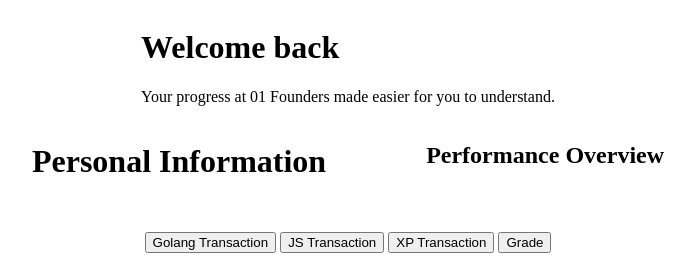
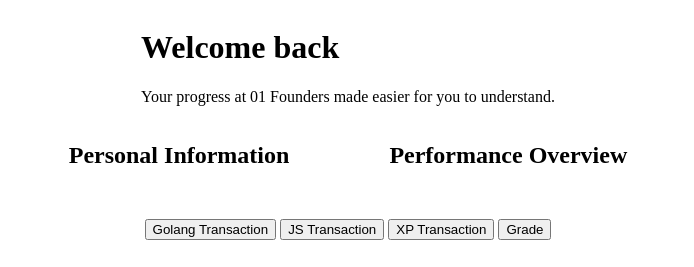
Before and after one commit to eediallo/graphql, a website with bundled scripts: page dashboard.html in a window 1280 px wide. Shown: the whole page, without its empty margins (292-986 px from the left). Built offline with nearby package versions, Linux system fonts and the light colour scheme.

Commit message:
feat: update heading level for Personal Information in dashboard.html for improved accessibility

```diff
--- a/dashboard.html
+++ b/dashboard.html
@@ -16,7 +16,7 @@
     </header>
     <div id="profile-container">
         <div id="personal-info">
-            <h1>Personal Information</h1>
+            <h2>Personal Information</h2>
         </div>
         <div id="summary">
             <h2>Performance Overview</h2>
```
